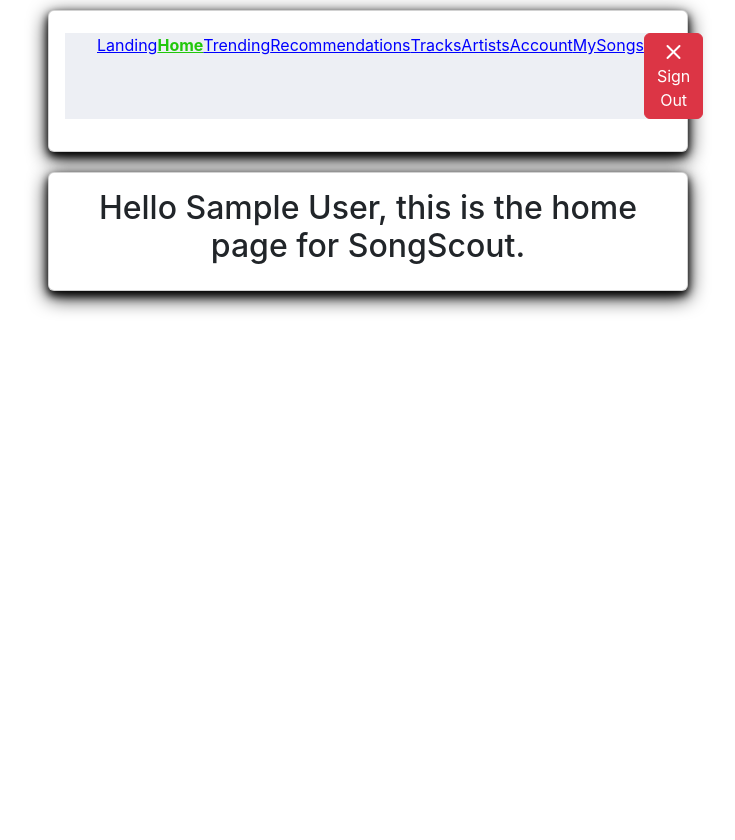
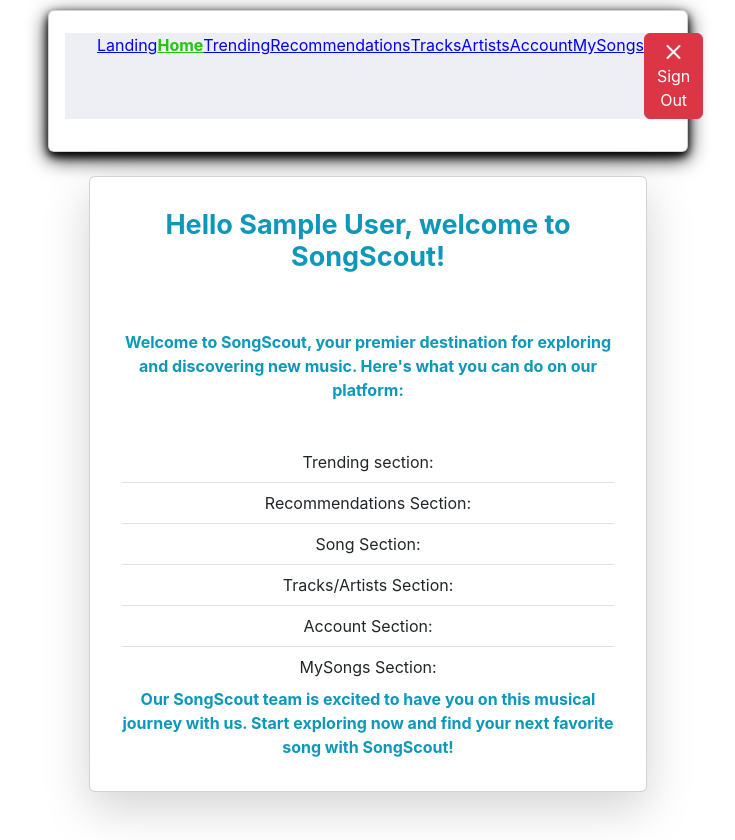
Before and after one commit to zdurbin123/SongScout, a React (Vite) app: page /home in a window 1280 px wide. Shown: the whole page, without its empty margins (272-1007 px from the left). Before the commit the page ends 800 px from the top, so only its background shows below. Built offline with nearby package versions, Linux system fonts and the light colour scheme; no server answers; the database is empty; sample sign-in values are in the browser's storage.

Commit message:
home page

```diff
--- a/src/components/Home.jsx
+++ b/src/components/Home.jsx
@@ -1,14 +1,39 @@
-import React, {useContext,useEffect} from 'react';
-import {AuthContext} from '../context/AuthContext';
+import React, { useContext } from 'react';
+import { AuthContext } from '../context/AuthContext';
+import 'bootstrap/dist/css/bootstrap.min.css';
 import '../App.css';
+import { Card, ListGroup } from 'react-bootstrap';
 
 function Home() {
-  const {currentUser} = useContext(AuthContext);
+  const { currentUser } = useContext(AuthContext);
+
   return (
-    <div className='card'>
-      <h2>
-        Hello {currentUser && currentUser.displayName}, this is the home page for SongScout.
-      </h2>
+    <div className="container mt-4">
+      <Card  className='shadow-lg p-3 mb-5 bg-white rounded'>
+        <Card.Body>
+          <Card.Title style={{ fontWeight: 'bold' ,color: '#0D98BA', fontSize: '27px'}}>
+            {currentUser && currentUser.displayName
+              ? `Hello ${currentUser.displayName}, welcome to SongScout!`
+              : 'Hello! Welcome to SongScout.'}
+          </Card.Title>
+          <br/><br/>
+          <Card.Text style={{ fontWeight: 'bold' ,color: '#0D98BA'}}>
+            Welcome to SongScout, your premier destination for exploring and discovering new music. Here's what you can do on our platform:
+          </Card.Text>
+          <br/>
+          <ListGroup variant="flush">
+            <ListGroup.Item>Trending section:</ListGroup.Item>
+            <ListGroup.Item>Recommendations Section:</ListGroup.Item>
+            <ListGroup.Item>Song Section:</ListGroup.Item>
+            <ListGroup.Item>Tracks/Artists Section:</ListGroup.Item>
+            <ListGroup.Item>Account Section:</ListGroup.Item>
+            <ListGroup.Item>MySongs Section:</ListGroup.Item>
+          </ListGroup>
+          <Card.Text style={{ fontWeight: 'bold' ,color: '#0D98BA'}} >
+            Our SongScout team is excited to have you on this musical journey with us. Start exploring now and find your next favorite song with SongScout!
+          </Card.Text>
+        </Card.Body>
+      </Card>
     </div>
   );
 }
```
